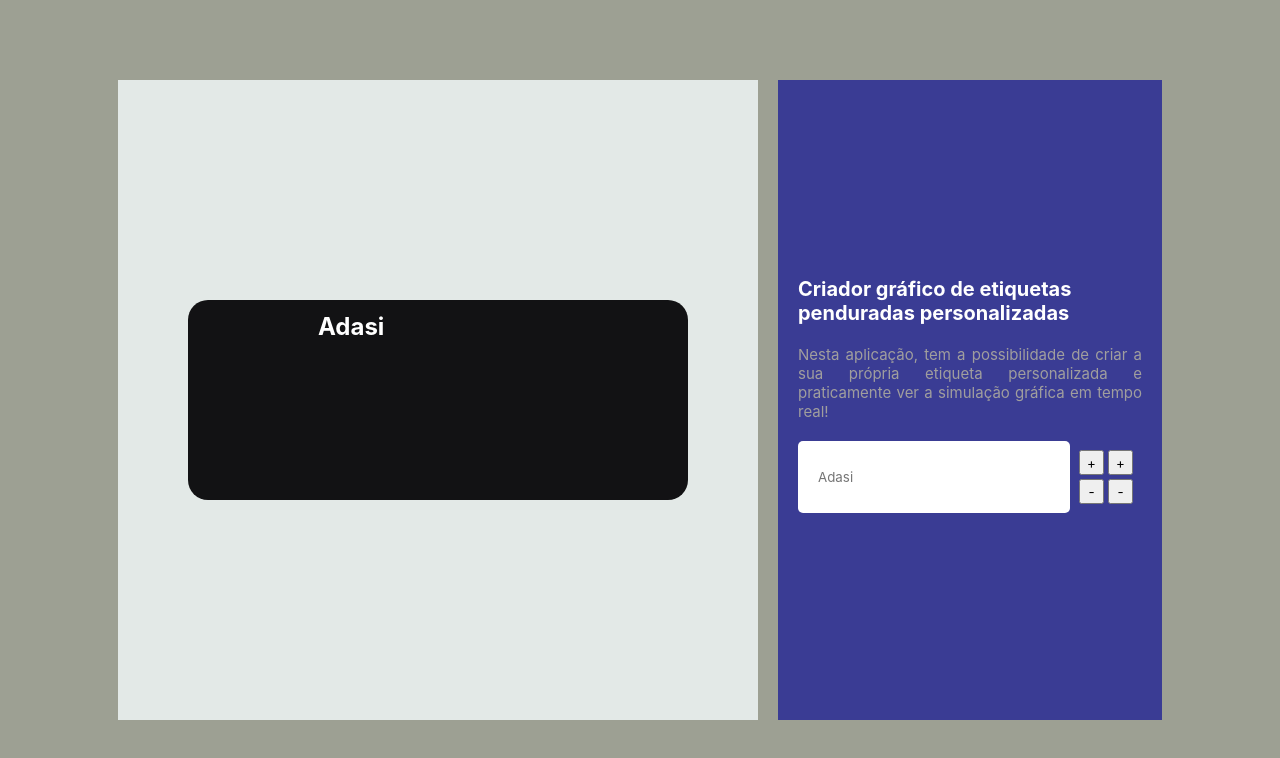
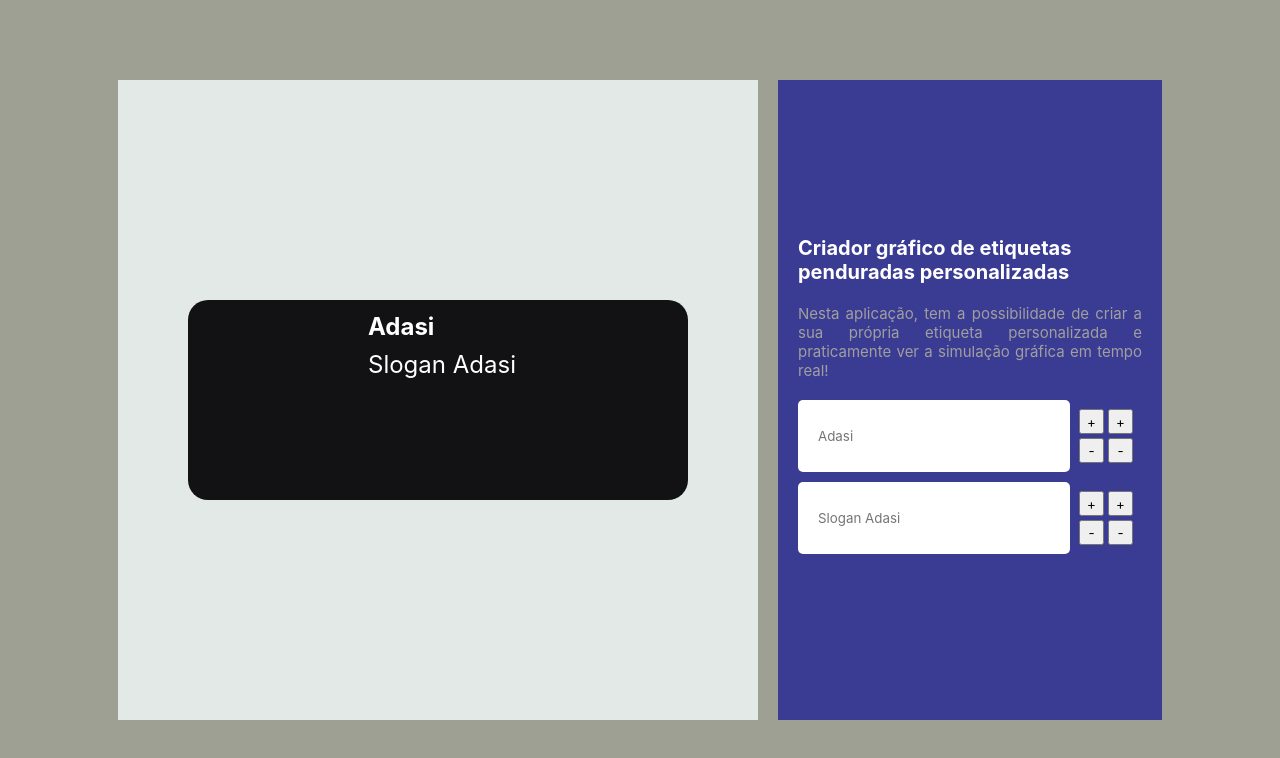
Before and after one commit to JonatasAlves9/tagsConfiguration, a React (Vite) app: page / in a window 1280 px wide. Shown: the top 758 px of the page. Built offline with nearby package versions, Linux system fonts and the light colour scheme.

Commit message:
feat: add configurations in slogan

```diff
--- a/src/components/ConfigView/index.tsx
+++ b/src/components/ConfigView/index.tsx
@@ -15,7 +15,8 @@ export function ConfigView() {
         personalizada e praticamente ver a simulação gráfica em tempo real!
       </span>
 
-      <InputConfig />
+      <InputConfig element="brand" />
+      <InputConfig element="secondText" />
     </div>
   );
 }
--- a/src/components/InputConfig/index.tsx
+++ b/src/components/InputConfig/index.tsx
@@ -2,7 +2,11 @@ import { useContext } from "react";
 import { TagContext } from "../../contexts/tag";
 import styles from "./styles.module.scss";
 
-export function InputConfig() {
+type Props = {
+  element: string;
+};
+
+export function InputConfig({ element }: Props) {
   const {
     tag,
     handleChangePosition,
@@ -10,6 +14,7 @@ export function InputConfig() {
     changeTextElement,
   } = useContext(TagContext);
   const handleChange = (type: string, element: string, direction: string) => {
+    console.log(type, element, direction);
     if (direction === "x") {
       handleChangePosition(type, element);
     }
@@ -22,21 +27,21 @@ export function InputConfig() {
     <div className={styles.InputViewWrapper}>
       <input
         className={styles.InputText}
-        placeholder={tag.brand.name}
+        placeholder={tag[element].name}
         onChange={(event) =>
-          changeTextElement("brand", event.currentTarget.value)
+          changeTextElement(element, event.currentTarget.value)
         }
       />
       <div className={styles.ViewButtons}>
         <div className={styles.ButtonsSizeView}>
           <button
-            onClick={() => handleChange("add", "brand", "x")}
+            onClick={() => handleChange("add", element, "x")}
             className={styles.Button}
           >
             +
           </button>
           <button
-            onClick={() => handleChange("subtract", "brand", "x")}
+            onClick={() => handleChange("subtract", element, "x")}
             className={styles.Button}
           >
             -
@@ -44,13 +49,13 @@ export function InputConfig() {
         </div>
         <div className={styles.ButtonsSizeView}>
           <button
-            onClick={() => handleChange("add", "brand", "y")}
+            onClick={() => handleChange("add", element, "y")}
             className={styles.Button}
           >
             +
           </button>
           <button
-            onClick={() => handleChange("subtract", "brand", "y")}
+            onClick={() => handleChange("subtract", element, "y")}
             className={styles.Button}
           >
             -
--- a/src/components/TemplateTag/index.tsx
+++ b/src/components/TemplateTag/index.tsx
@@ -26,6 +26,18 @@ export function TemplateView() {
       >
         {tag.brand.name}
       </h1>
+
+      <span
+        style={{
+          position: "absolute",
+          marginTop: `${tag.secondText.positionX}px`,
+          marginLeft: `${tag.secondText.positionY}px`,
+          color: tag.secondText.color,
+          fontSize: `${tag.secondText.size}px`,
+        }}
+      >
+        {tag.secondText.name}
+      </span>
     </div>
   );
 }
--- a/src/contexts/tag.tsx
+++ b/src/contexts/tag.tsx
@@ -81,7 +81,7 @@ export function TagProvider({ children }: TagProviderProps) {
       size: "24",
       font_family: "default",
       positionX: "12",
-      positionY: "130",
+      positionY: "180",
       visible: true,
     },
     secondText: {
@@ -89,8 +89,8 @@ export function TagProvider({ children }: TagProviderProps) {
       color: "#fff",
       size: "24",
       font_family: "default",
-      positionX: "12",
-      positionY: "12",
+      positionX: "50",
+      positionY: "180",
       visible: true,
     },
     textMade: {
@@ -123,7 +123,7 @@ export function TagProvider({ children }: TagProviderProps) {
 
   function handleChangePosition(operation: string, element: string) {
     if (operation === "add") {
-      const x = (parseInt(tag.brand.positionX) + 2).toString();
+      const x = (parseInt(tag[element].positionX) + 2).toString();
       setTag({
         ...tag,
         [element]: {
@@ -132,7 +132,7 @@ export function TagProvider({ children }: TagProviderProps) {
         },
       });
     } else if (operation === "subtract") {
-      const x = (parseInt(tag.brand.positionX) - 2).toString();
+      const x = (parseInt(tag[element].positionX) - 2).toString();
       setTag({
         ...tag,
         [element]: {
@@ -146,7 +146,7 @@ export function TagProvider({ children }: TagProviderProps) {
   function handleChangePositionY(operation: string, element: string) {
     console.log(tag.brand.positionY);
     if (operation === "add") {
-      const y = (parseInt(tag.brand.positionY) + 2).toString();
+      const y = (parseInt(tag[element].positionY) + 2).toString();
       setTag({
         ...tag,
         [element]: {
@@ -155,7 +155,7 @@ export function TagProvider({ children }: TagProviderProps) {
         },
       });
     } else if (operation === "subtract") {
-      const y = (parseInt(tag.brand.positionY) - 2).toString();
+      const y = (parseInt(tag[element].positionY) - 2).toString();
       setTag({
         ...tag,
         [element]: {
```
